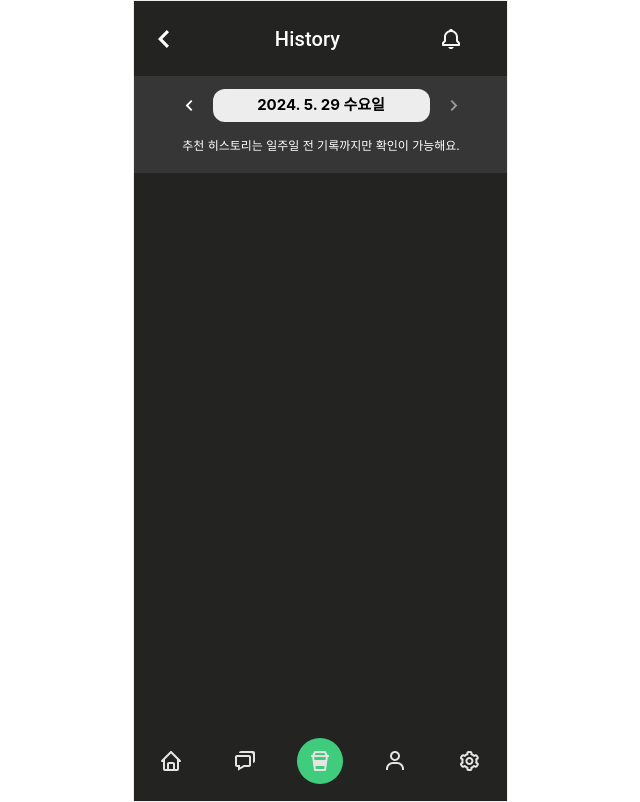
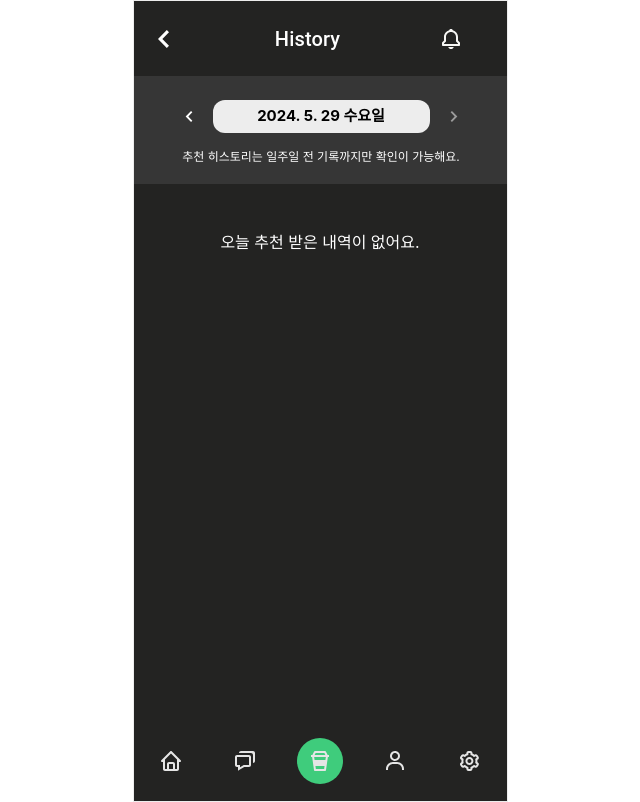
Before and after one commit to D-LINK-alpha/D-LINK-frontend, a React (Create React App) app: page /history in a window 1280 px wide. Shown: the whole page, without its empty margins (320-960 px from the left). Built offline with nearby package versions, Linux system fonts and the light colour scheme.

Commit message:
Feat: 날짜별 데이터 분류 기능 추가

```diff
--- /dev/null
+++ b/src/components/Item/historyItem.js
@@ -0,0 +1,54 @@
+import React, {useState} from 'react';
+import PropTypes from 'prop-types';
+import { ReactComponent as RedIcon } from '../../assets/miniRed.svg';
+import { ReactComponent as GreenIcon } from '../../assets/miniGreen.svg';
+import { ReactComponent as BlueIcon } from '../../assets/miniBlue.svg';
+import { ReactComponent as YellowIcon } from '../../assets/miniYellow.svg';
+import { ReactComponent as Star } from '../../assets/star.svg';
+
+const Item = ({drinkName, drinkType, isLike }) => {
+  let iconComponent;
+  const [clicked, setClicked] = useState(isLike);
+  const onClick = () => setClicked(!clicked);
+
+  // 아이콘 설정
+  switch (drinkType) {
+    case 'coffee':
+      iconComponent = <RedIcon />;
+      break;
+    case 'latte':
+      iconComponent = <BlueIcon />;
+      break;
+    case 'ade':
+      iconComponent = <YellowIcon />;
+      break;
+    case 'tea':
+      iconComponent = <GreenIcon />;
+      break;
+    default:
+      iconComponent = null;
+  }
+
+
+
+  return (
+    <>
+      <div className="flex justify-between items-center w-[329px] h-[48px] rounded-[10px] bg-[#EDEDED] px-[27px] mb-[10px]">
+        {iconComponent}
+        <div className="text-[#232322] text-[16px] font-semibold">
+          {drinkName}
+        </div>
+        <Star className={`fill-current ${clicked ? 'text-[#3FCC7C]' : 'text-[#F6F6F4]'}`}
+              onClick={onClick}/>
+      </div>
+    </>
+  );
+};
+
+Item.propTypes = {
+  drinkName: PropTypes.string.isRequired,
+  drinkType: PropTypes.string.isRequired,
+  isLike: PropTypes.bool.isRequired,
+};
+
+export default Item;
--- a/src/pages/HistoryPage/historyPage.js
+++ b/src/pages/HistoryPage/historyPage.js
@@ -2,23 +2,40 @@ import React, {useState, useEffect} from 'react';
 import Header from '../../components/Layout/Header/Header';
 import Footer from '../../components/Layout/Footer';
 import { ReactComponent as BackIcon } from '../../assets/back.svg';
-// import { ReactComponent as RedIcon } from '../../assets/miniRed.svg';
-// import { ReactComponent as GreenIcon } from '../../assets/miniGreen.svg';
-// import { ReactComponent as BlueIcon } from '../../assets/miniBlue.svg';
-// import { ReactComponent as YellowIcon } from '../../assets/miniYellow.svg';
-
+import Item from '../../components/Item/historyItem';
 
 const HistoryPage = () => {
   const [date, setDate] = useState(new Date());
   const [formattedDate, setFormattedDate] = useState('');
+  const [filteredData, setFilteredData] = useState([]);
   const week= ["일", "월", "화", "수", "목", "금", "토"];
   const canGoBack = date > new Date(Date.now() - 7 * (24 * 60 * 60 * 1000));
   const canGoForward = date < new Date().setHours(0, 0, 0, 0);
 
+  const dummyData = [
+    {drinkName: '그린티 라떼 더블샷', similarity:'98%', cafeName:'오설록', drinkType:'coffee', isLike:true, createdAt: "2024-05-20T06:34:15.666Z"},
+    {drinkName: '쇼콜라 말차 모카', similarity:'80%', cafeName:'오설록', drinkType:'latte', isLike:false, createdAt: "2024-05-20T06:34:15.666Z"},
+    {drinkName: '말차 초콜릿 라떼', similarity:'70%', cafeName:'오설록', drinkType:'latte', isLike:false, createdAt: "2024-05-20T06:34:15.666Z"},
+    {drinkName: '밀크폼 그린티', similarity:'60%', cafeName:'오설록', drinkType:'tea', isLike:true, createdAt: "2024-05-19T06:34:15.666Z"},
+  ];
+
   useEffect(() => {
+    // 날짜 형식 설정
     const formatted = `${date.getFullYear()}. ${date.getMonth() + 1}. ${date.getDate()} ${week[date.getDay()]}요일`;
     setFormattedDate(formatted);
+
+    // 날짜별로 데이터 분류
+    const filtered = dummyData.filter(item => {
+      const itemDate = new Date(item.createdAt);
+      return (
+        itemDate.getFullYear() === date.getFullYear() &&
+        itemDate.getMonth() === date.getMonth() &&
+        itemDate.getDate() === date.getDate()
+      );
+    });
+    setFilteredData(filtered);
   }, [date]);
+
 
   const moveDate = (direction) => {
     setDate((prevDate) => {
@@ -30,9 +47,9 @@ const HistoryPage = () => {
 
 
   return (
-    <div className="flex flex-col h-screen">
+    <div>
       <Header title="History" />
-      <div className="flex flex-col h-screen py-[64px]">
+      <div className="flex flex-col h-screen py-[75px]">
         <div className="flex-1">
           <div className="flex flex-col w-[375px] h-[108px] bg-[#363636] pt-[24px]">
             <div className="flex justify-center items-center">
@@ -59,6 +76,19 @@ const HistoryPage = () => {
               추천 히스토리는 일주일 전 기록까지만 확인이 가능해요.
             </div>
           </div>
+          <div className="flex flex-col px-[23px] pt-[32px]">
+            {filteredData.map((item, index) => (
+              <Item
+                key={index}
+                drinkName={item.drinkName}
+                drinkType={item.drinkType}
+                isLike={item.isLike}
+              />
+            ))}
+            {filteredData.length === 0 && (
+              <div className="text-white text-[16px] font-normal pt-[14px]">오늘 추천 받은 내역이 없어요.</div>
+            )}
+          </div>
         </div>
       </div>
       <Footer />
```
Also changed, not shown: src/assets/star.svg (added). Lines whose indentation alone changed are shown as unchanged.
